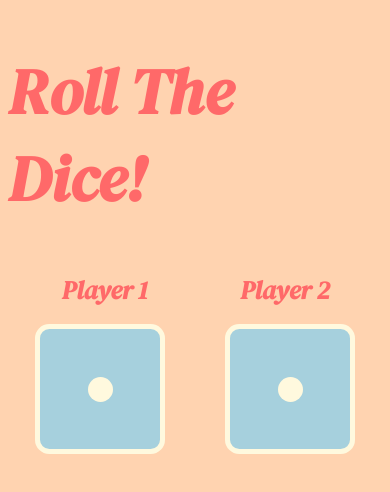
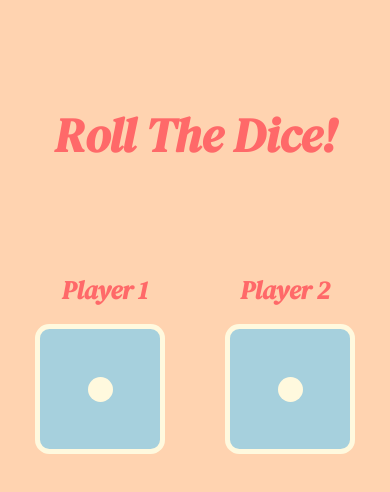
Before and after one commit to NikitaLizin/Dice-Game-Course-, a plain HTML site: page index.html in a window 390 px wide. Drawn offline with Linux system fonts and the light colour scheme.

Commit message:
Update index.html

```diff
--- a/index.html
+++ b/index.html
@@ -288,9 +288,9 @@
 
     }
 
-    @media(max-width:450px){
+    @media(max-width:500px){
       h1{
-        font-size:3rem;
+        font-size:2rem;
       }
 
       .dice{
@@ -314,7 +314,7 @@
 
     @media(max-width:1250px){
       h1{
-        font-size:4rem;
+        font-size:3rem;
       }
 
       .dice{
```
